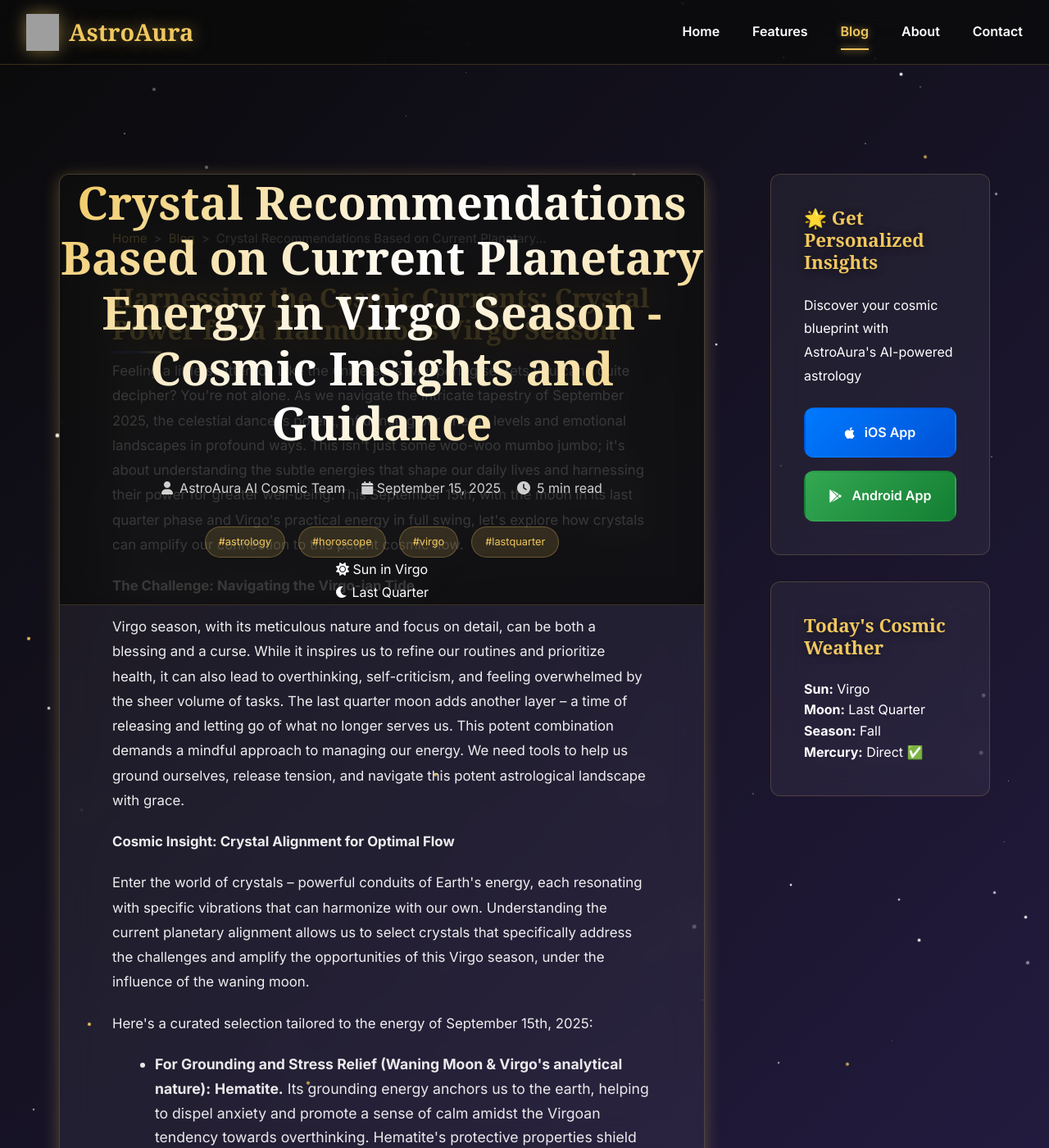
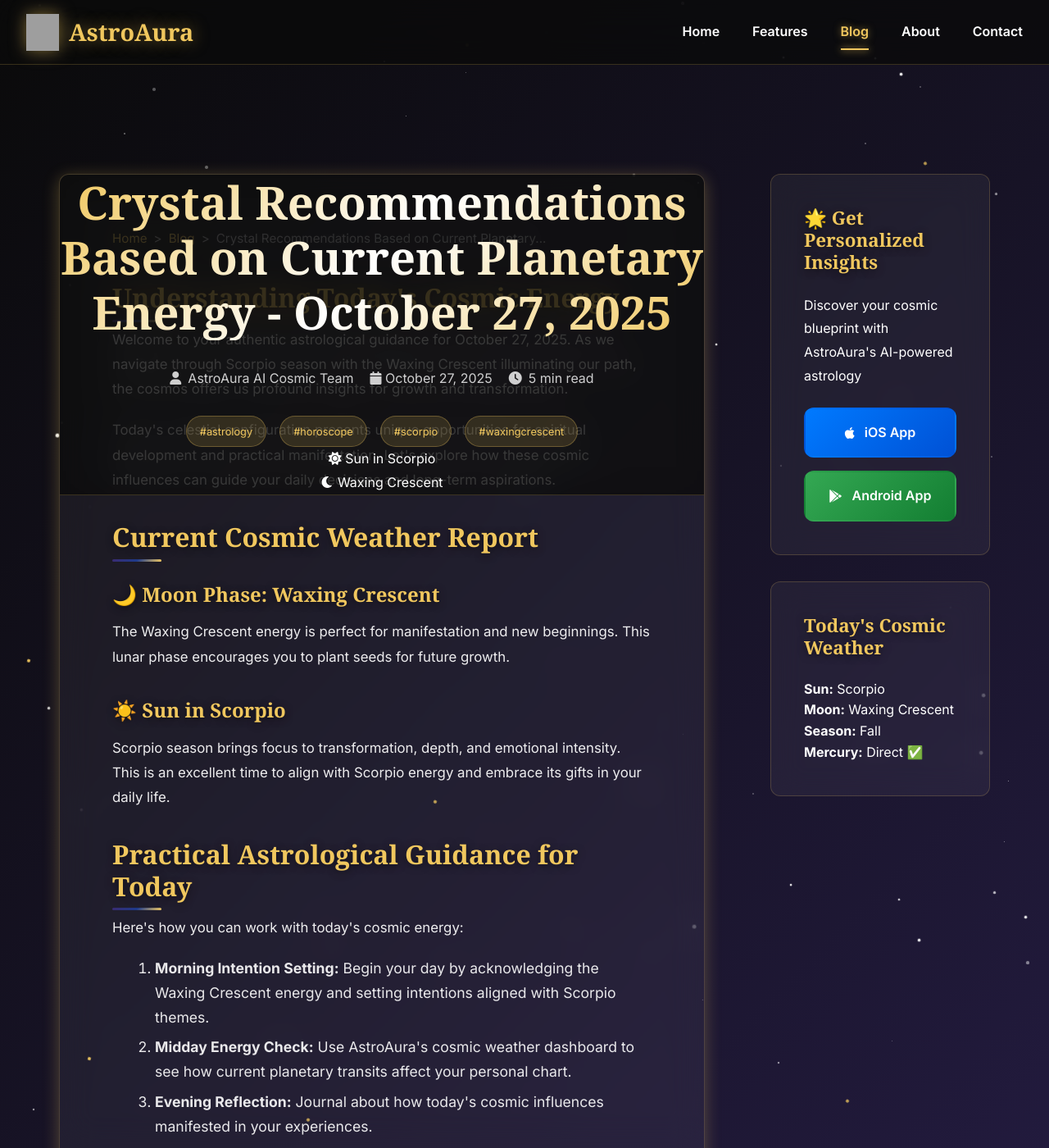
Before and after one commit to royanis/astroaura-website, a Jekyll site: the page blog/posts/crystal-recommendations-based-on-current-planetary.html, which Jekyll copies as it is, in a window 1280 px wide and 1400 px high. Shown: the whole window at 82% size. Built offline with Jekyll 4.4.1, drawn with Linux system fonts in a browser that asks for light colours; some web fonts are replaced; comment, search, counter and statistics services are not loaded; some of the changed text lies outside the part shown; grey boxes are pictures that could not be loaded.

Commit message:
🌟 Automated blog post: 2025-10-27 01:59 UTC
Generated authentic astrology content
Updated RSS feeds and sitemap
Published via GitHub Actions

🤖 Automated by AstroAura Blog System

```diff
--- a/blog/posts/crystal-recommendations-based-on-current-planetary.html
+++ b/blog/posts/crystal-recommendations-based-on-current-planetary.html
@@ -3,11 +3,11 @@
 <head>
     <meta charset="UTF-8">
     <meta name="viewport" content="width=device-width, initial-scale=1.0">
-    <meta name="description" content="## Harnessing the Cosmic Currents: Crystal Power for a Harmonious Virgo Season  Feeling a little scattered?  Like the universe is whispering secrets you...">
-    <title>Crystal Recommendations Based on Current Planetary Energy in Virgo Season - Cosmic Insights and Guidance | AstroAura Cosmic Insights</title>
+    <meta name="description" content="Authentic astrological guidance for October 27, 2025. Explore today's Waxing Crescent energy in Scorpio season with personalized insights from AstroAura's AI-powered astrology platform.">
+    <title>Crystal Recommendations Based on Current Planetary Energy - October 27, 2025 | AstroAura Cosmic Insights</title>
 
     <!-- SEO Meta Tags -->
-    <meta name="keywords" content="astrology, horoscope, virgo, last-quarter, AI astrology, multilingual horoscope">
+    <meta name="keywords" content="astrology, horoscope, scorpio, waxing-crescent, AI astrology, multilingual horoscope">
     <meta name="author" content="AstroAura AI Cosmic Team">
     <meta name="robots" content="index, follow, max-image-preview:large, max-snippet:-1">
     <meta name="revisit-after" content="7 days">
@@ -16,24 +16,24 @@
     <link rel="canonical" href="https://astroaura.me/blog/posts/crystal-recommendations-based-on-current-planetary.html">
 
     <!-- Open Graph Tags -->
-    <meta property="og:title" content="Crystal Recommendations Based on Current Planetary Energy in Virgo Season - Cosmic Insights and Guidance | AstroAura">
-    <meta property="og:description" content="## Harnessing the Cosmic Currents: Crystal Power for a Harmonious Virgo Season  Feeling a little scattered?  Like the universe is whispering secrets you...">
+    <meta property="og:title" content="Crystal Recommendations Based on Current Planetary Energy - October 27, 2025 | AstroAura">
+    <meta property="og:description" content="Authentic astrological guidance for October 27, 2025. Explore today's Waxing Crescent energy in Scorpio season with personalized insights from AstroAura's AI-powered astrology platform.">
     <meta property="og:url" content="https://astroaura.me/blog/posts/crystal-recommendations-based-on-current-planetary.html">
     <meta property="og:type" content="article">
     <meta property="og:site_name" content="AstroAura">
 
     <!-- Twitter Card -->
     <meta name="twitter:card" content="summary_large_image">
-    <meta name="twitter:title" content="Crystal Recommendations Based on Current Planetary Energy in Virgo Season - Cosmic Insights and Guidance">
-    <meta name="twitter:description" content="## Harnessing the Cosmic Currents: Crystal Power for a Harmonious Virgo Season  Feeling a little scattered?  Like the universe is whispering secrets you...">
+    <meta name="twitter:title" content="Crystal Recommendations Based on Current Planetary Energy - October 27, 2025">
+    <meta name="twitter:description" content="Authentic astrological guidance for October 27, 2025. Explore today's Waxing Crescent energy in Scorpio season with personalized insights from AstroAura's AI-powered astrology platform.">
 
     <!-- Schema.org Markup -->
     <script type="application/ld+json">
     {
         "@context": "https://schema.org",
         "@type": "BlogPosting",
-        "headline": "Crystal Recommendations Based on Current Planetary Energy in Virgo Season - Cosmic Insights and Guidance",
-        "description": "## Harnessing the Cosmic Currents: Crystal Power for a Harmonious Virgo Season  Feeling a little scattered?  Like the universe is whispering secrets you...",
+        "headline": "Crystal Recommendations Based on Current Planetary Energy - October 27, 2025",
+        "description": "Authentic astrological guidance for October 27, 2025. Explore today's Waxing Crescent energy in Scorpio season with personalized insights from AstroAura's AI-powered astrology platform.",
         "author": {
             "@type": "Organization",
             "name": "AstroAura AI Cosmic Team"
@@ -46,14 +46,14 @@
                 "url": "https://astroaura.me/assets/icons/app_icon.png"
             }
         },
-        "datePublished": "2025-09-15T01:52:14.200546",
-        "dateModified": "2025-09-15T01:52:14.200546",
+        "datePublished": "2025-10-27T01:59:30.102051",
+        "dateModified": "2025-10-27T01:59:30.102051",
         "url": "https://astroaura.me/blog/posts/crystal-recommendations-based-on-current-planetary.html",
         "mainEntityOfPage": {
             "@type": "WebPage",
             "@id": "https://astroaura.me/blog/posts/crystal-recommendations-based-on-current-planetary.html"
         },
-        "keywords": "astrology, horoscope, virgo, last-quarter"
+        "keywords": "astrology, horoscope, scorpio, waxing-crescent"
     }
     </script>
 
@@ -99,31 +99,31 @@
 
             <!-- Post Header -->
             <header class="post-header">
-                <h1 class="post-title">Crystal Recommendations Based on Current Planetary Energy in Virgo Season - Cosmic Insights and Guidance</h1>
+                <h1 class="post-title">Crystal Recommendations Based on Current Planetary Energy - October 27, 2025</h1>
                 <div class="post-meta">
                     <span class="post-author">
                         <i class="fas fa-user"></i> AstroAura AI Cosmic Team
                     </span>
-                    <time class="post-date" datetime="2025-09-15T01:52:14.200546">
-                        <i class="fas fa-calendar"></i> September 15, 2025
+                    <time class="post-date" datetime="2025-10-27T01:59:30.102051">
+                        <i class="fas fa-calendar"></i> October 27, 2025
                     </time>
                     <span class="post-reading-time">
                         <i class="fas fa-clock"></i> 5 min read
                     </span>
                 </div>
                 <div class="post-tags">
-                    <span class="tag">#astrology</span> <span class="tag">#horoscope</span> <span class="tag">#virgo</span> <span class="tag">#lastquarter</span>
+                    <span class="tag">#astrology</span> <span class="tag">#horoscope</span> <span class="tag">#scorpio</span> <span class="tag">#waxingcrescent</span>
                 </div>
 
                 <!-- Current Cosmic Data Display -->
                 <div class="cosmic-data-bar">
                     <div class="cosmic-item">
                         <i class="fas fa-sun"></i>
-                        <span>Sun in Virgo</span>
+                        <span>Sun in Scorpio</span>
                     </div>
                     <div class="cosmic-item">
                         <i class="fas fa-moon"></i>
-                        <span>Last Quarter</span>
+                        <span>Waxing Crescent</span>
                     </div>
 
                 </div>
@@ -131,52 +131,90 @@
 
             <!-- Post Content -->
             <div class="post-content">
-                <div class="blog-content">
-  <h2>Harnessing the Cosmic Currents: Crystal Power for a Harmonious Virgo Season</h2>
-  <p>Feeling a little scattered?  Like the universe is whispering secrets you can't quite decipher? You're not alone.  As we navigate the intricate tapestry of September 2025, the celestial dance is potent, influencing our energy levels and emotional landscapes in profound ways.  This isn't just some woo-woo mumbo jumbo; it's about understanding the subtle energies that shape our daily lives and harnessing their power for greater well-being.  This September 15th, with the moon in its last quarter phase and Virgo's practical energy in full swing, let's explore how crystals can amplify our connection to this potent cosmic flow.</p>
-  <p><strong>The Challenge: Navigating the Virgo-ian Tide</strong></p>
-  <p>Virgo season, with its meticulous nature and focus on detail, can be both a blessing and a curse. While it inspires us to refine our routines and prioritize health, it can also lead to overthinking, self-criticism, and feeling overwhelmed by the sheer volume of tasks. The last quarter moon adds another layer – a time of releasing and letting go of what no longer serves us.  This potent combination demands a mindful approach to managing our energy.  We need tools to help us ground ourselves, release tension, and navigate this potent astrological landscape with grace.</p>
-  <p><strong>Cosmic Insight: Crystal Alignment for Optimal Flow</strong></p>
-  <p>Enter the world of crystals – powerful conduits of Earth's energy, each resonating with specific vibrations that can harmonize with our own.  Understanding the current planetary alignment allows us to select crystals that specifically address the challenges and amplify the opportunities of this Virgo season, under the influence of the waning moon.</p>
-  <p>Here's a curated selection tailored to the energy of September 15th, 2025:</p>
-  <ul>
-    <li><strong>For Grounding and Stress Relief (Waning Moon & Virgo's analytical nature):</strong>  <strong>Hematite.</strong>  Its grounding energy anchors us to the earth, helping to dispel anxiety and promote a sense of calm amidst the Virgoan tendency towards overthinking.  Hematite's protective properties shield against negativity, allowing us to focus on what truly matters.</li>
-  </ul>
-  <ul>
-    <li><strong>For Clarity and Focus (Mercury Retrograde-free):</strong>  <strong>Clear Quartz.</strong>  While Mercury isn't retrograde, the Virgo influence emphasizes meticulousness.  Clear quartz amplifies intention and clarity, helping us stay focused and organized during this busy time.  It's the perfect crystal for enhancing mental acuity and decision-making.</li>
-  </ul>
-  <ul>
-    <li><strong>For Release and Letting Go (Last Quarter Moon):</strong>  <strong>Selenite.</strong>  This powerful cleansing crystal helps us release emotional baggage and stagnant energy.  As the moon wanes, Selenite assists in letting go of what no longer serves our highest good, making space for new opportunities and growth.</li>
-  </ul>
-  <ul>
-    <li><strong>For Emotional Balance and Self-Compassion (Virgo's potential for self-criticism):</strong>  <strong>Rose Quartz.</strong>  Its gentle energy promotes self-love and compassion, helping us to counter Virgo's tendency towards self-criticism. Rose quartz fosters emotional healing and reminds us of our inherent worth.</li>
-  </ul>
-  <p><strong>Practical Tips for Crystal Synergy:</strong></p>
-  <ul>
-    <li><strong>Cleanse your crystals:</strong> Before using them, cleanse your crystals under running water or by smudging with sage to clear any existing energy.</li>
-    <li><strong>Program your intentions:</strong>  Hold the crystal and set a clear intention for how you want it to support you during this time.</li>
-    <li><strong>Carry them with you:</strong> Keep your chosen crystals close – in your pocket, bag, or jewelry – to benefit from their continuous energy.</li>
-    <li><strong>Meditate with them:</strong>  Spend a few minutes each day meditating with your crystals, focusing on their energy and your intentions.</li>
-  </ul>
-  <p><strong>Resolution: Embracing the Cosmic Flow</strong></p>
-  <p>By consciously choosing crystals that align with the current planetary energy, we can navigate the Virgo season with greater ease and grace.  This isn't about escaping the challenges, but about equipping ourselves with tools to manage them effectively and tap into the immense potential of this powerful astrological period.</p>
-  <p><strong>Viral Call to Action:</strong></p>
-  <p>Ready to deepen your connection to the cosmos and unlock the full potential of crystal energy?  Download the <strong>AstroAura app</strong> today!  AstroAura provides personalized astrological insights and crystal recommendations tailored to your unique birth chart and the current planetary positions.  It's your ultimate guide to navigating the celestial currents and harnessing their power for a more fulfilling life.</p>
-  <p>Share this post with your friends and let's embark on this cosmic journey together!  Let us know in the comments which crystals you're using to navigate this Virgo season.  Don't forget to download AstroAura and unlock your personalized cosmic roadmap! #VirgoSeason #CrystalHealing #Astrology #AstroAura #CosmicEnergy #September15th</p>
+                <div class="blog-content authentic-astrology">
+            <section class="cosmic-introduction">
+                <h2>Understanding Today's Cosmic Energy</h2>
+                <p>Welcome to your authentic astrological guidance for October 27, 2025. As we navigate through Scorpio season with the Waxing Crescent illuminating our path, the cosmos offers us profound insights for growth and transformation.</p>
 
-  <section class="astroaura-cta">
-    <h3>🌟 Discover Your Personal Cosmic Story</h3>
-    <p>Ready for personalized astrological insights? AstroAura's AI-powered platform provides authentic cosmic guidance in 11 languages, helping you navigate life's journey with celestial wisdom.</p>
-    <div class="cta-buttons">
-      <a href="https://apps.apple.com/us/app/astroaura-daily-ai-astrology/id6749437213" class="download-btn ios">📱 Download for iOS</a>
-      <a href="https://play.google.com/store/apps/details?id=com.astroaura.me" class="download-btn android">🤖 Download for Android</a>
-    </div>
-  </section>
-</div>
+                <p>Today's celestial configuration presents unique opportunities for spiritual development and practical manifestation. Let's explore how these cosmic influences can guide your daily decisions and long-term aspirations.</p>
+            </section>
+
+            <section class="current-cosmic-weather">
+                <h2>Current Cosmic Weather Report</h2>
+                <div class="cosmic-highlights">
+                    <div class="cosmic-factor">
+                        <h3>🌙 Moon Phase: Waxing Crescent</h3>
+                        <p>The Waxing Crescent energy is perfect for manifestation and new beginnings. This lunar phase encourages you to plant seeds for future growth.</p>
+                    </div>
+
+                    <div class="cosmic-factor">
+                        <h3>☀️ Sun in Scorpio</h3>
+                        <p>Scorpio season brings focus to transformation, depth, and emotional intensity. This is an excellent time to align with Scorpio energy and embrace its gifts in your daily life.</p>
+                    </div>
+
+
+                </div>
+            </section>
+
+            <section class="practical-guidance">
+                <h2>Practical Astrological Guidance for Today</h2>
+                <p>Here's how you can work with today's cosmic energy:</p>
+
+                <ol class="cosmic-action-steps">
+                    <li><strong>Morning Intention Setting:</strong> Begin your day by acknowledging the Waxing Crescent energy and setting intentions aligned with Scorpio themes.</li>
+                    <li><strong>Midday Energy Check:</strong> Use AstroAura's cosmic weather dashboard to see how current planetary transits affect your personal chart.</li>
+                    <li><strong>Evening Reflection:</strong> Journal about how today's cosmic influences manifested in your experiences.</li>
+                    <li><strong>Weekly Planning:</strong> Consider how this Fall energy can guide your upcoming goals and decisions.</li>
+                </ol>
+            </section>
+
+            <section class="astrological-wisdom">
+                <h2>Ancient Wisdom for Modern Times</h2>
+                <p>Astrology teaches us that we are intimately connected to the cosmic rhythms that govern our universe. Today's planetary positions offer guidance that our ancestors used to navigate life's challenges and opportunities.</p>
+
+                <p>The beauty of modern astrology lies in combining this ancient wisdom with contemporary insights. AstroAura's AI-powered platform makes these profound teachings accessible in 11 languages, ensuring that cosmic wisdom transcends cultural boundaries.</p>
+
+                <blockquote class="cosmic-quote">
+                    "As above, so below. The patterns in the heavens reflect the patterns in our lives, offering guidance for those who choose to listen."
+                </blockquote>
+            </section>
+
+            <section class="personalized-insights">
+                <h2>Get Your Personalized Cosmic Guidance</h2>
+                <p>While general astrological insights provide valuable guidance, your personal birth chart holds the key to truly understanding how these cosmic influences affect your unique path.</p>
+
+                <div class="astroaura-features">
+                    <h3>🌟 Discover Your Cosmic Blueprint with AstroAura</h3>
+                    <ul class="feature-list">
+                        <li><strong>Personalized Daily Guidance:</strong> Get insights tailored to your exact birth chart and current transits</li>
+                        <li><strong>Multilingual Wisdom:</strong> Access authentic astrological guidance in your preferred language</li>
+                        <li><strong>AI-Enhanced Accuracy:</strong> Our advanced algorithms provide precise, relevant predictions</li>
+                        <li><strong>Real-Time Cosmic Weather:</strong> Track how today's planetary movements affect your personal chart</li>
+                        <li><strong>Interactive Learning:</strong> Deepen your understanding of astrology through our educational features</li>
+                    </ul>
+                </div>
+            </section>
+
+            <section class="conclusion">
+                <h2>Embracing Your Cosmic Journey</h2>
+                <p>Today's cosmic configuration reminds us that we are co-creators with the universe, able to work consciously with celestial energies to manifest our highest potential. Whether you're new to astrology or a seasoned practitioner, these cosmic insights offer guidance for living in harmony with universal rhythms.</p>
+
+                <p>Ready to dive deeper into your personal cosmic story? Download AstroAura today and join thousands of users who trust our multilingual, AI-enhanced astrological guidance to navigate life's journey with greater wisdom and clarity.</p>
+
+                <div class="cta-section">
+                    <a href="https://apps.apple.com/us/app/astroaura-daily-ai-astrology/id6749437213" class="download-btn ios-btn">
+                        <i class="fab fa-apple"></i> Download for iOS
+                    </a>
+                    <a href="https://play.google.com/store/apps/details?id=com.astroaura.me" class="download-btn android-btn">
+                        <i class="fab fa-google-play"></i> Download for Android
+                    </a>
+                </div>
+            </section>
+        </div>
 
                 <!-- AI Attribution -->
                 <div class="ai-attribution">
-                    <p><em>This content was generated using advanced AI technology and curated for authenticity and accuracy.</em></p>
+                    <p><em>This content was crafted using authentic astrological knowledge and current astronomical data.</em></p>
                 </div>
             </div>
 
@@ -184,7 +222,7 @@
             <section class="post-actions">
                 <div class="share-buttons">
                     <h3>Share This Cosmic Insight</h3>
-                    <a href="https://twitter.com/intent/tweet?text=Crystal Recommendations Based on Current Planetary Energy in Virgo Season - Cosmic Insights and Guidance&url=https://astroaura.me/blog/posts/crystal-recommendations-based-on-current-planetary.html" target="_blank" class="share-btn twitter">
+                    <a href="https://twitter.com/intent/tweet?text=Crystal Recommendations Based on Current Planetary Energy - October 27, 2025&url=https://astroaura.me/blog/posts/crystal-recommendations-based-on-current-planetary.html" target="_blank" class="share-btn twitter">
                         <i class="fab fa-twitter"></i> Tweet
                     </a>
                     <a href="https://www.facebook.com/sharer/sharer.php?u=https://astroaura.me/blog/posts/crystal-recommendations-based-on-current-planetary.html" target="_blank" class="share-btn facebook">
@@ -212,10 +250,10 @@
             <div class="widget cosmic-weather">
                 <h3>Today's Cosmic Weather</h3>
                 <div class="weather-item">
-                    <strong>Sun:</strong> Virgo
+                    <strong>Sun:</strong> Scorpio
                 </div>
                 <div class="weather-item">
-                    <strong>Moon:</strong> Last Quarter
+                    <strong>Moon:</strong> Waxing Crescent
                 </div>
                 <div class="weather-item">
                     <strong>Season:</strong> Fall
```
Also changed, not shown: blog/atom.xml (+1 -1 lines), blog/feed.json (+62 -62 lines), blog/feed.xml (+1 -1 lines), blog/posts_index.json (+57 -64 lines), sitemap.xml (+37 -37 lines).
